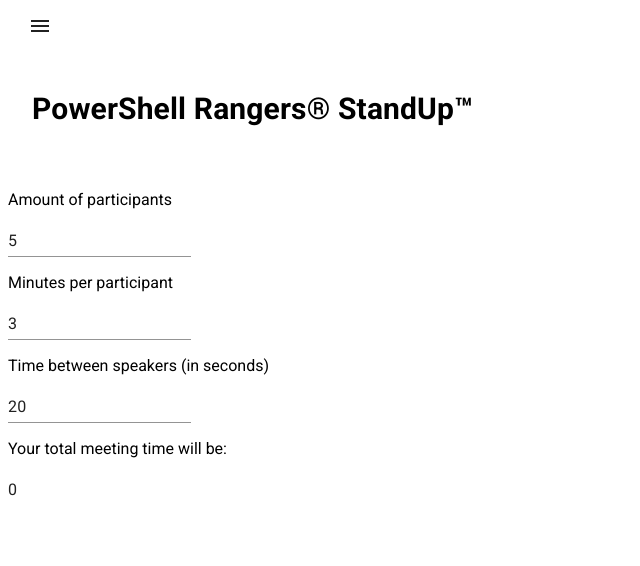
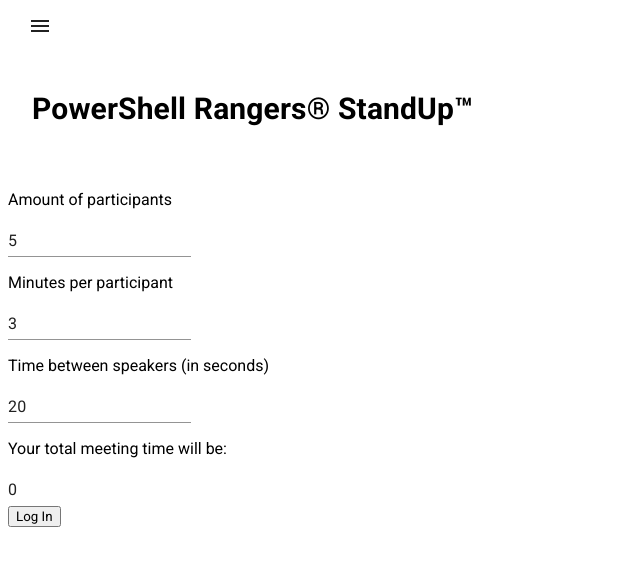
Before and after one commit to atTommy98/powagile_front_end, a React (Create React App) app: page / in a window 1280 px wide. Shown: the top 566 px of the page, without its empty margins (0-640 px from the left). Built offline with nearby package versions, Linux system fonts and the light colour scheme.

Commit message:
loging part 1

```diff
--- a/package.json
+++ b/package.json
@@ -3,6 +3,7 @@
   "version": "0.1.0",
   "private": true,
   "dependencies": {
+    "@auth0/auth0-react": "^1.2.0",
     "@material-ui/core": "^4.11.2",
     "@material-ui/icons": "^4.11.2",
     "@testing-library/jest-dom": "^5.11.6",
--- a/src/App.js
+++ b/src/App.js
@@ -6,11 +6,18 @@ import React from "react";
 // React Router
 // import { Router, Route, Switch, Link } from "react-router";
 
+// Auth0
+import { useAuth0 } from "@auth0/auth0-react";
+
 // Components
 import Nav from "./components/Nav/Nav.js";
 import StandUpPage from "./pages/StandUpPage/StandUpPage.js";
+import LogInButton from "./components/Login/LogInButton/LogInButton";
+import LogOutButton from "./components/Login/LogOutButton/LogOutButton";
+import UserInfo from "./components/Login/UserInfo/UserInfo";
 
 function App() {
+  const { user, isAuthenticated, isLoading } = useAuth0();
   return (
     <div className="appContainer">
       <header>
@@ -18,6 +25,8 @@ function App() {
       </header>
       <main>
         <StandUpPage />
+        <UserInfo />
+        {isAuthenticated ? <LogOutButton /> : <LogInButton />}
       </main>
     </div>
   );
--- /dev/null
+++ b/src/components/Login/LogInButton/LogInButton.js
@@ -0,0 +1,12 @@
+// React
+import React from "react";
+// Auth0
+import { useAuth0 } from "@auth0/auth0-react";
+// CSS
+import "./LogInButton.css";
+
+export default function LogInButton() {
+  const { loginWithRedirect } = useAuth0();
+
+  return <button onClick={() => loginWithRedirect()}>Log In</button>;
+}
--- /dev/null
+++ b/src/components/Login/LogOutButton/LogOutButton.js
@@ -0,0 +1,16 @@
+// React
+import React from "react";
+// Auth0
+import { useAuth0 } from "@auth0/auth0-react";
+// CSS
+import "./LogOutButton.css";
+
+export default function LogOutButton() {
+  const { logout } = useAuth0();
+
+  return (
+    <button onClick={() => logout({ returnTo: window.location.origin })}>
+      Log Out
+    </button>
+  );
+}
--- /dev/null
+++ b/src/components/Login/UserInfo/UserInfo.js
@@ -0,0 +1,23 @@
+import React from "react";
+// Auth0
+import { useAuth0 } from "@auth0/auth0-react";
+// CSS
+import "./UserInfo.css";
+
+export default function UserInfo() {
+  const { user, isAuthenticated, isLoading } = useAuth0();
+
+  if (isLoading) {
+    return <div>Loading ...</div>;
+  }
+
+  return (
+    isAuthenticated && (
+      <div id="userInfo">
+        <img src={user.picture} alt={user.name} id="userImg" />
+        <h4>{user.name}</h4>
+        <p>{user.email}</p>
+      </div>
+    )
+  );
+}
--- a/src/index.js
+++ b/src/index.js
@@ -3,10 +3,17 @@ import ReactDOM from "react-dom";
 import "./index.css";
 import App from "./App";
 import reportWebVitals from "./reportWebVitals";
+import { Auth0Provider } from "@auth0/auth0-react";
 
 ReactDOM.render(
   <React.StrictMode>
-    <App />
+    <Auth0Provider
+      domain="dev-6mmowvjn.eu.auth0.com"
+      clientId="BXfGlx4LWMwxeBvfNJl5mDya5yoDCOEp"
+      redirectUri={window.location.origin}
+    >
+      <App />
+    </Auth0Provider>
   </React.StrictMode>,
   document.getElementById("root")
 );
--- a/src/pages/LogInPage/LogInPage.css
+++ /dev/null
@@ -1,3 +0,0 @@
-* {
-  font-family: "Roboto";
-}
```
Also changed, not shown: src/pages/LogInPage/LogInPage.js (deleted, +0 -15 lines), src/components/Login/LogInButton/LogInButton.css (added), src/components/Login/LogOutButton/LogOutButton.css (added), src/components/Login/UserInfo/UserInfo.css (added), 2 other files (tests, documents, lock files or other folders).
